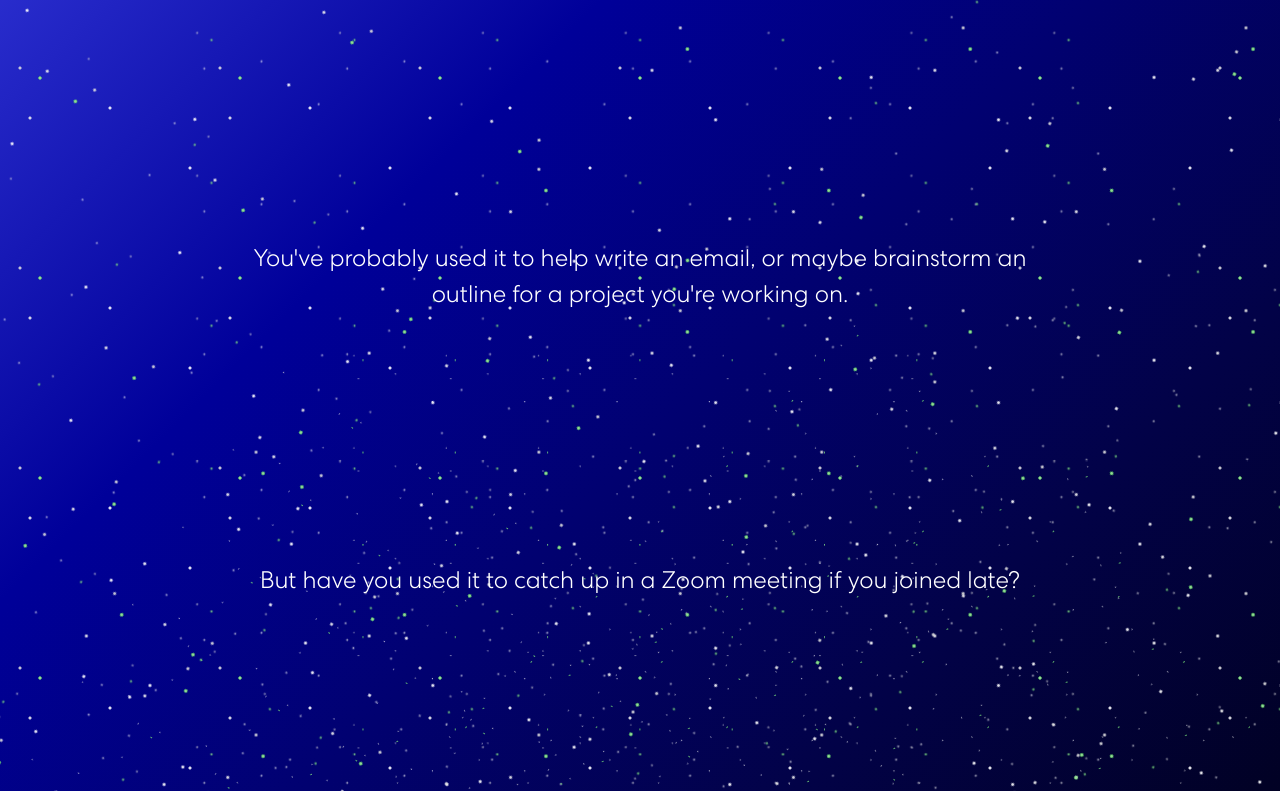
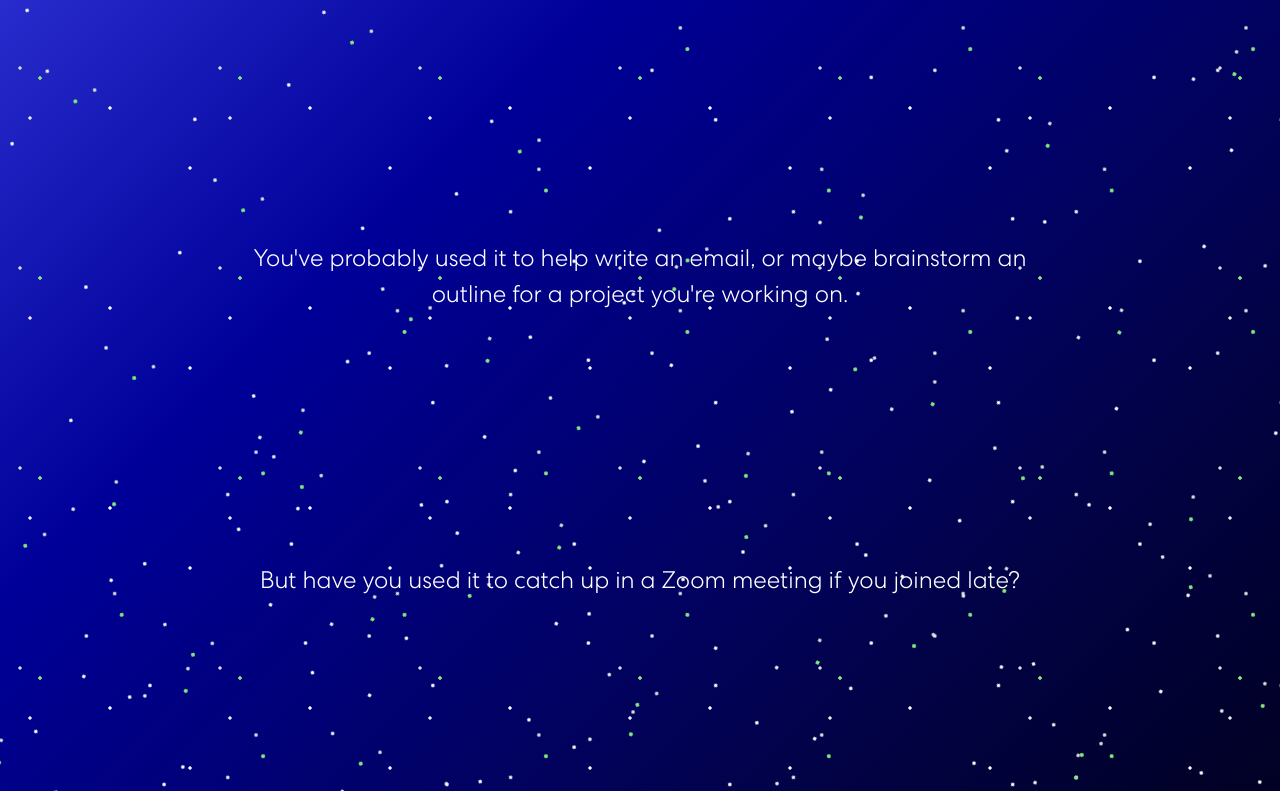
Before and after one commit to s-shenton/sky-header, a plain HTML site: page index.html in a window 1280 px wide. Shown: the part 382-1173 px from the top of the page. Drawn offline with Linux system fonts and the light colour scheme; files whose address does not match are found by name.

Commit message:
Comment out transform properties in parallax layers to improve performance and maintainability

```diff
--- a/style.css
+++ b/style.css
@@ -91,16 +91,18 @@
   }
 
 .parallax__layer--back {
-    -webkit-transform: translateZ(-2px) scale(3);
-    transform: translateZ(-2px) scale(3);
+  /* Remove or comment out the next line: */
+  /* transform: translateZ(-2px) scale(3); */
 }
+
 .parallax__layer--back2 {
-    -webkit-transform: translateZ(-6px) scale(5);
-    transform: translateZ(-6px) scale(5);
+  /* Remove or comment out the next line: */
+  /* transform: translateZ(-6px) scale(5); */
 }
+
 .parallax__layer--back3 {
-    -webkit-transform: translateZ(-12px) scale(6);
-    transform: translateZ(-12px) scale(6);
+  /* Remove or comment out the next line: */
+  /* transform: translateZ(-12px) scale(6); */
 }
 
 
```
Lines whose indentation alone changed are shown as unchanged.
